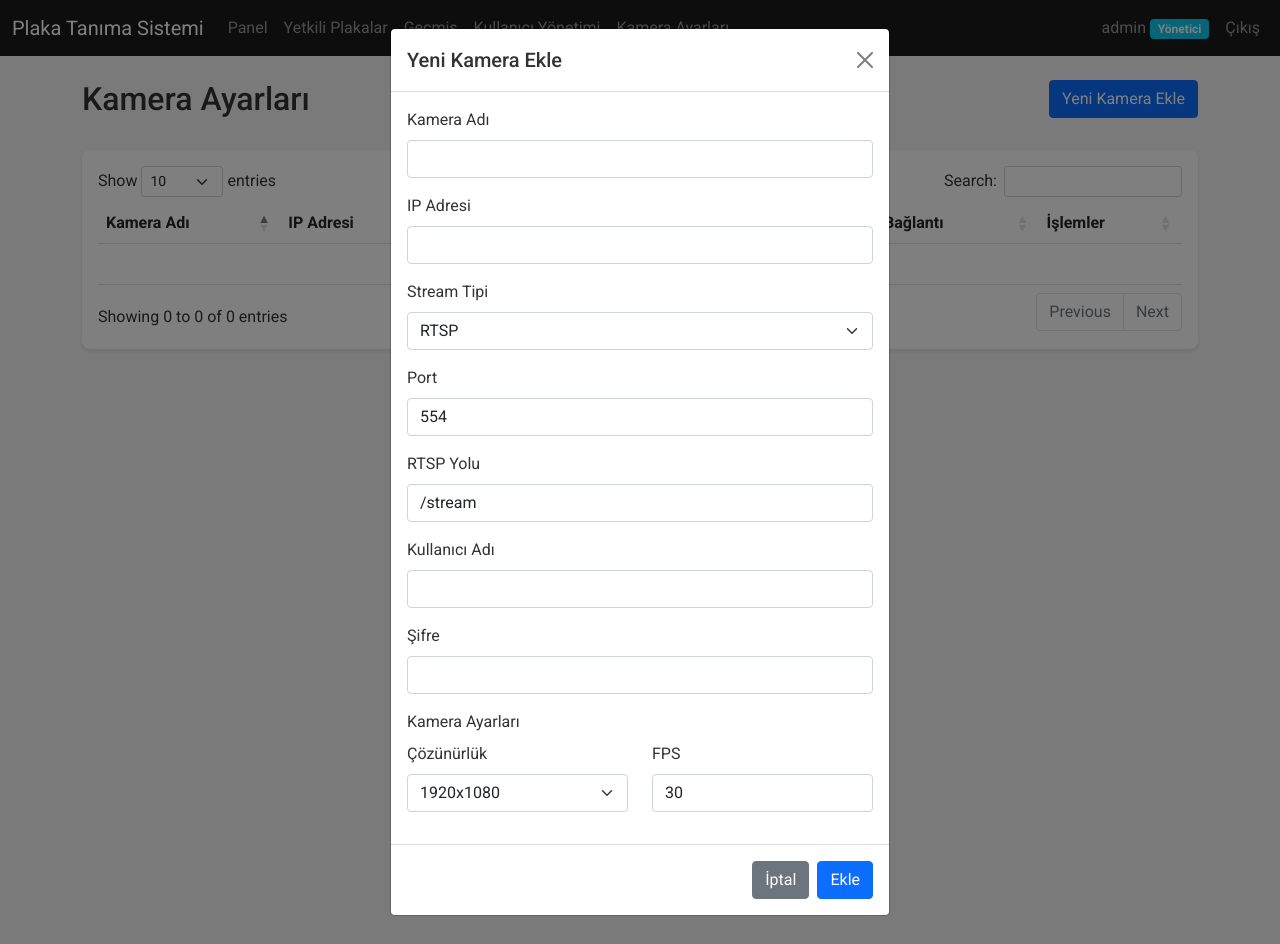
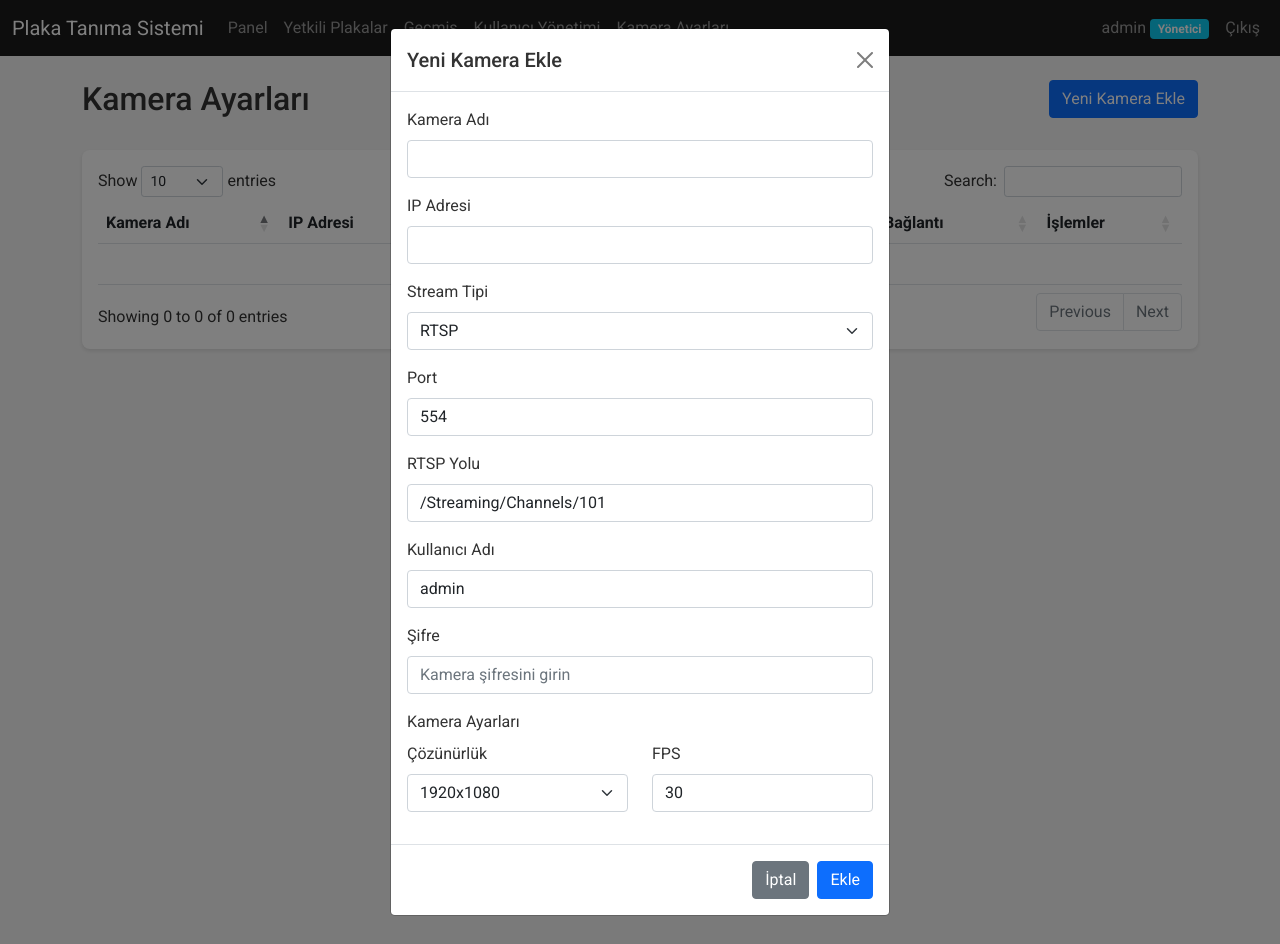
Before and after one commit to hamdullahli/TurkishPlateTracker, a Flask app: page /camera-settings in a window 1280 px wide, after a click on "Yeni Kamera Ekle". Run offline with Flask 3, Linux system fonts and the light colour scheme; a user stored in the database is signed in; data that the repository does not hold is empty; some libraries are stand-ins or nearby versions.

Commit message:
Assistant checkpoint: Update camera settings form with default RTSP values
Assistant generated file changes:
- templates/camera_settings.html: Update RTSP settings form with default values, Update username and password fields

---

User prompt:

benim kullandığım rtsp linkleri bu şekilde rtsp://admin:123123@192.168.2.61:554/Streaming/Channels/101
buna göre kamera ekleme sistemini güncelle

```diff
--- a/templates/camera_settings.html
+++ b/templates/camera_settings.html
@@ -95,15 +95,15 @@
                     </div>
                     <div class="mb-3">
                         <label for="rtsp_path" class="form-label">RTSP Yolu</label>
-                        <input type="text" class="form-control" id="rtsp_path" value="/stream">
+                        <input type="text" class="form-control" id="rtsp_path" value="/Streaming/Channels/101">
                     </div>
                     <div class="mb-3">
                         <label for="username" class="form-label">Kullanıcı Adı</label>
-                        <input type="text" class="form-control" id="username">
+                        <input type="text" class="form-control" id="username" value="admin">
                     </div>
                     <div class="mb-3">
                         <label for="password" class="form-label">Şifre</label>
-                        <input type="password" class="form-control" id="password">
+                        <input type="password" class="form-control" id="password" placeholder="Kamera şifresini girin">
                     </div>
                     <div class="mb-3">
                         <label class="form-label">Kamera Ayarları</label>
```
